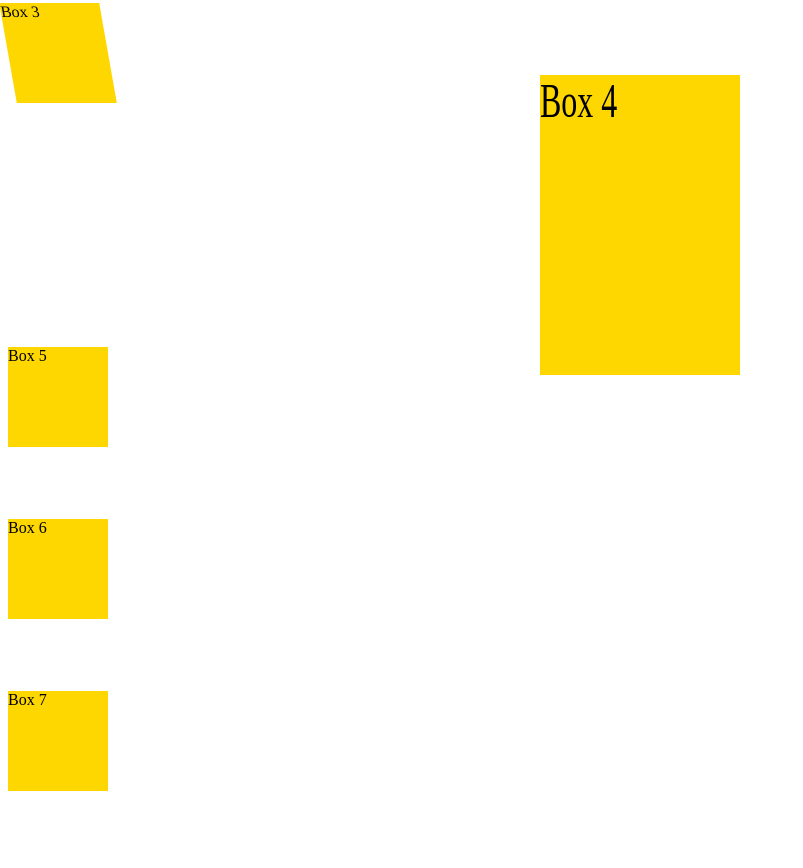
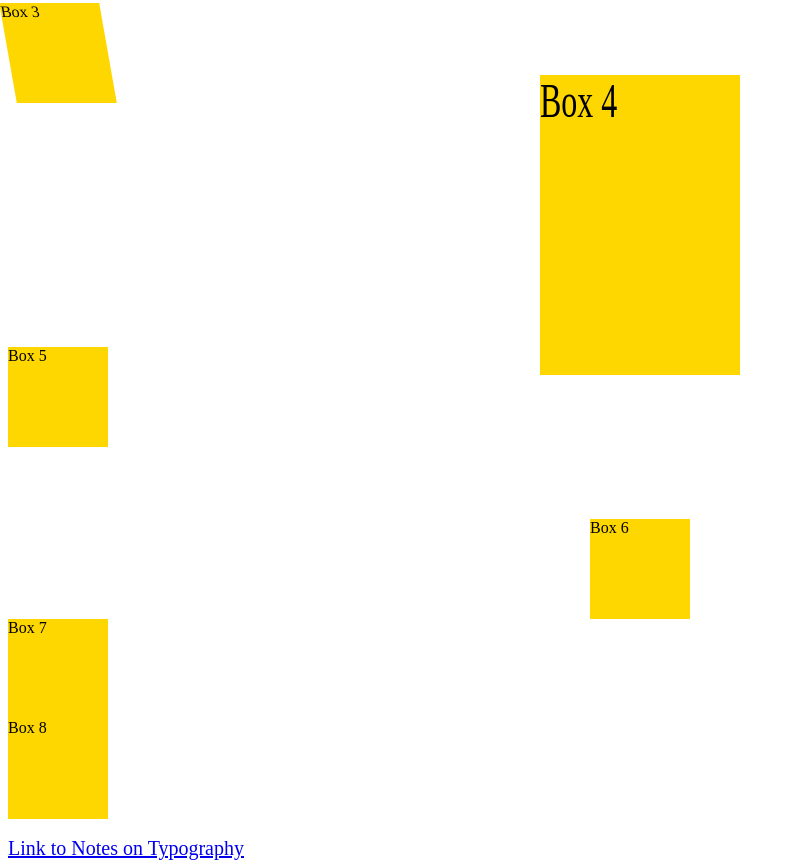
Before and after one commit to theresanx/CA-Notes-Lessons, a plain HTML site: page effectsandanimationnotes.html in a window 1280 px wide. Shown: the part 426-1294 px from the top of the page, without its empty margins (0-803 px from the left). Before the commit the page ends 1225 px from the top, so only its background shows below. Drawn offline with Linux system fonts and the light colour scheme.

Commit message:
updating notes on keyframes

```diff
--- a/effectsandanimation.css
+++ b/effectsandanimation.css
@@ -53,8 +53,13 @@ cab do translateX or Y to only target one value*/
     transform: translate(20px, 50px);
 }
 
+/* can do multiple transforms, code needs to be on same line */
+#box6:hover {
+    transform: scale(2,2) rotate(135deg)
+}
+
 /* keyframes */
-#box6 {
+#box7:hover{
     animation-name: colorful-text;
     animation-duration: 5s;
 }
@@ -69,32 +74,31 @@ cab do translateX or Y to only target one value*/
     }
     40% {
         background-color: yellow;
-        width: 200px;
     }
     60% {
         background-color: green;
-        width: 150px;
     }
     80% {
         background-color: royalblue;
-        width: 200px;
+        width: 150px;
     }
     100% {
         background-color: rebeccapurple;
     }
 }
 
-#box7:hover {
+#box8 {
     animation-name: colorful-text;
     animation-duration: 2s;
 }
 
-/* allows to do only one sort of animation */
-@keyframes colorful-text {
+/* can also do from and to keyframes for simplier animations */
+/* commenting out this keyframe until can find a solution of using two diff keyframes under one css file */
+/* @keyframes colorful-text {
     from {
         background-color: cornflowerblue;
     }
     to {
-        background-color: rgb(84, 194, 194);
+        background-color: #54c2c2;
     }
-}
+} */
--- a/effectsandanimationnotes.html
+++ b/effectsandanimationnotes.html
@@ -20,8 +20,13 @@
         <br><br><br><br>
         <div id="box5" class="box">Box 5</div>
         <br><br><br><br>
-        <div id="box6" class="box">Box 6</div>
-        <br><br><br><br>
+        <div id =centre>
+            <div id="box6" class="box">Box 6</div>
+        </div>
         <div id="box7" class="box">Box 7</div>
+        <div id="box8" class="box">Box 8</div>
+        <br>
+        <a href="typographynotes.html" style="font-size: 20px;">Link to Notes on Typography</a>
+
     </body>
 </html>
```
